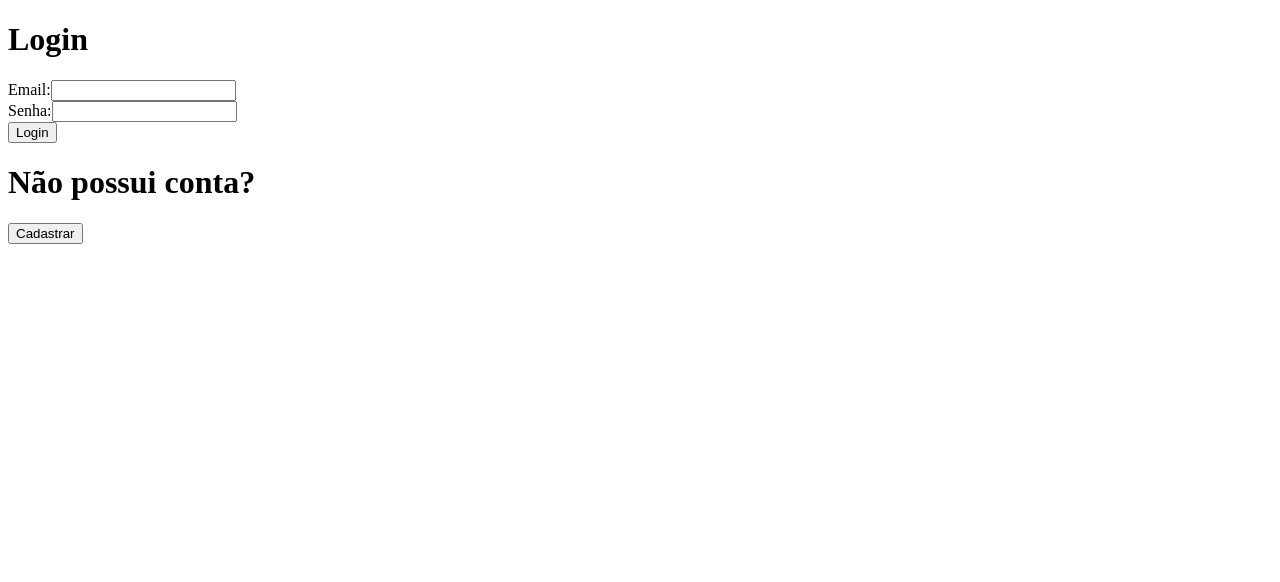
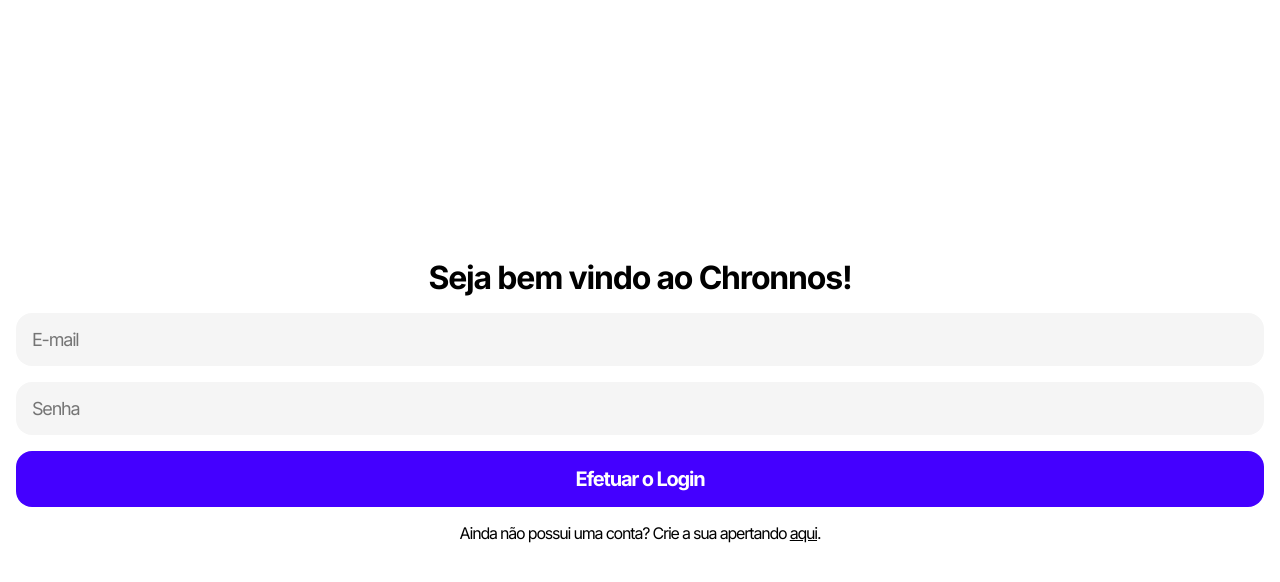
Before and after one commit to KleidsonRocha/Chronnos, a React (Vite) app in the folder FrontEnd/: page /Login in a window 1280 px wide. Shown: the top 582 px of the page. Built offline with nearby package versions, Linux system fonts and the light colour scheme.

Commit message:
Transicao inicial aos componentes para as paginas de login e cadastro, implementacao basica de estilos e da organizacao dos diretorios

```diff
--- /dev/null
+++ b/FrontEnd/src/Assets/utility.css
@@ -0,0 +1,25 @@
+@import url('https://fonts.googleapis.com/css2?family=Inter:wght@400;700&display=swap');
+
+body {
+    margin: 0;
+}
+
+* {
+    font-family: 'Inter', sans-serif;
+    letter-spacing: -0.075rem;
+    line-height: normal;
+    color: #000000;
+    transition: 0.35s cubic-bezier(0, 1, 1, 1);
+
+    h1 {
+        margin: 0;
+        font-style: bold;
+        font-weight: 700;
+    }
+
+    p {
+        margin: 0;
+        font-style: normal;
+        font-weight: 400;
+    }
+}
--- a/FrontEnd/src/Components/Cadastro.jsx
+++ b/FrontEnd/src/Components/Cadastro.jsx
@@ -1,12 +1,22 @@
+import React, { useState } from 'react';
+import ChronnosInput from './inputs-buttons/ChronnosInput/ChronnosInput';
+import ChronnosButton from './inputs-buttons/ChronnosButton/ChronnosButton';
+import MainMobile from './layouts/MainMobile/MainMobile';
+import '../pages/LoginCadastro/styles.css'
+import '../Assets/utility.css';
+
 function CadastroUsuario() {
+  const [nome, setNome] = useState('');
+  const [email, setEmail] = useState('');
+  const [senha, setSenha] = useState('');
 
   const handleSubmit = (event) => {
     event.preventDefault();
 
     const formData = {
-      nome: document.getElementById('nome').value,
-      email: document.getElementById('email').value,
-      senha: document.getElementById('senha').value
+      nome: nome,
+      email: email,
+      senha: senha
     };
 
     fetch('http://localhost:3000/usuarios/adicionarUsuario', {
@@ -27,15 +37,16 @@
   };
 
   return (
-    <form onSubmit={handleSubmit}>
-      <label htmlFor="nome">Nome:</label>
-      <input type="text" id="nome"  required /><br />
-      <label htmlFor="email">Email:</label>
-      <input type="email" id="email"  required /><br />
-      <label htmlFor="senha">Senha:</label>
-      <input type="password" id="senha" required /><br />
-      <button type="submit">Cadastrar</button>
-    </form>
+    <MainMobile className="main-mob-cent">
+      <p className="txt-instrucao">CRIAÇÃO DA CONTA</p>
+      <h1 className="txt-titulo">Insira seus dados</h1>
+      <form onSubmit={handleSubmit}>
+        <ChronnosInput type="text" placeholder="Nome completo" value={nome} onChange={(e) => setNome(e.target.value)} required className="input-default" /><br />
+        <ChronnosInput type="email" placeholder="E-mail" value={email} onChange={(e) => setEmail(e.target.value)} required className="input-default" /><br />
+        <ChronnosInput type="password" placeholder="Senha" value={senha} onChange={(e) => setSenha(e.target.value)} required className="input-default" /><br />
+        <ChronnosButton type="submit" className={"button-default"}>Criar conta</ChronnosButton>
+      </form>
+    </MainMobile>
   );
 }
 
--- a/FrontEnd/src/Components/Login.jsx
+++ b/FrontEnd/src/Components/Login.jsx
@@ -1,4 +1,9 @@
 import React, { useState } from 'react';
+import ChronnosInput from './inputs-buttons/ChronnosInput/ChronnosInput';
+import ChronnosButton from './inputs-buttons/ChronnosButton/ChronnosButton';
+import MainMobile from './layouts/MainMobile/MainMobile';
+import '../pages/LoginCadastro/styles.css'
+import '../Assets/utility.css';
 
 function Login() {
   const [email, setEmail] = useState('');
@@ -26,23 +31,14 @@
   };
 
   return (
-    <div>
-      <h1>Login</h1>
-      {error && <p>{error}</p>}
-      <div>
-        <label htmlFor="email">Email:</label>
-        <input type="email" id="email" value={email} onChange={(e) => setEmail(e.target.value)} />
-      </div>
-      <div>
-        <label htmlFor="senha">Senha:</label>
-        <input type="password" id="senha" value={senha} onChange={(e) => setSenha(e.target.value)} />
-      </div>
-      <button onClick={handleLogin}>Login</button>
-      <div>
-        <h1>Não possui conta?</h1>
-        <a href="/Cadastro"><button>Cadastrar</button></a>
-      </div>
-    </div>
+    <MainMobile className={"main-mob-cent"}>
+      <h1 className="txt-titulo">Seja bem vindo ao Chronnos!</h1>
+      {error && <p className="txt-error">{error}</p>}
+      <ChronnosInput type="email" id="email" placeholder="E-mail" value={email} onChange={(e) => setEmail(e.target.value)} className="input-default"></ChronnosInput>
+      <ChronnosInput type="password" id="senha" placeholder="Senha" value={senha} onChange={(e) => setSenha(e.target.value)} className="input-default"></ChronnosInput>
+      <ChronnosButton onClick={handleLogin} className={"button-default"}>Efetuar o Login</ChronnosButton>
+      <p className="txt-footer">Ainda não possui uma conta? Crie a sua apertando <a href="/Cadastro">aqui</a>.</p>
+    </MainMobile>
   );
 }
 
--- /dev/null
+++ b/FrontEnd/src/Components/inputs-buttons/ChronnosButton/ChronnosButton.jsx
@@ -0,0 +1,12 @@
+import React from 'react';
+import './styles.css';
+
+const ChronnosButton = ({ onClick, className, children }) => {
+  return (
+    <button onClick={onClick} className={className}>
+      {children}
+    </button>
+  );
+};
+
+export default ChronnosButton;
--- /dev/null
+++ b/FrontEnd/src/Components/inputs-buttons/ChronnosButton/styles.css
@@ -0,0 +1,64 @@
+.button-default {
+    display: flex;
+    flex-direction: row;
+    height: auto;
+    width: 100%;
+    box-sizing: border-box;
+    padding: 1rem;
+    border: none;
+    border-radius: 1rem;
+    background-color: #4400FF;
+
+    color: #ffffff;
+    font-size: 1.25rem;
+    font-style: bold;
+    font-weight: 700;
+    text-align: center;
+    justify-content: center;
+}
+
+.button-default:active{
+    font-size: 1.1rem;
+}
+
+.button-insatisfaz{
+    display: flex;
+    flex-direction: row;
+    height: auto;
+    width: 100%;
+    box-sizing: border-box;
+    padding: 1rem;
+    border: none;
+    border-radius: 1rem;
+    background-color: #808080;
+
+    color: #ffffff;
+    font-size: 1.25rem;
+    font-style: bold;
+    font-weight: 700;
+    text-align: center;
+    justify-content: center;
+}
+
+.button-perigo{
+    display: flex;
+    flex-direction: row;
+    height: auto;
+    width: 100%;
+    box-sizing: border-box;
+    padding: 1rem;
+    border: none;
+    border-radius: 1rem;
+    background-color: #ff0000;
+
+    color: #ffffff;
+    font-size: 1.25rem;
+    font-style: bold;
+    font-weight: 700;
+    text-align: center;
+    justify-content: center;
+}
+
+.button-perigo:active{
+    font-size: 1.5rem;
+}
--- /dev/null
+++ b/FrontEnd/src/Components/inputs-buttons/ChronnosInput/ChronnosInput.jsx
@@ -0,0 +1,17 @@
+import React from 'react';
+import './styles.css';
+
+const ChronnosInput = ({ type, id, placeholder, value, className, onChange }) => {
+  return (
+    <input
+      type={type}
+      id={id}
+      placeholder={placeholder}
+      value={value}
+      onChange={onChange}
+      className={className}
+    />
+  );
+};
+
+export default ChronnosInput;
--- /dev/null
+++ b/FrontEnd/src/Components/inputs-buttons/ChronnosInput/styles.css
@@ -0,0 +1,16 @@
+.input-default{
+    display: flex;
+    flex-direction: row;
+    height: auto;
+    width: 100%;
+    box-sizing: border-box;
+    padding: 1rem;
+    border: none;
+    border-radius: 1rem;
+    background-color: #f5f5f5;
+
+    font-size: 1.125rem;
+    font-style: normal;
+    font-weight: 400;
+    text-align: left;
+}
--- /dev/null
+++ b/FrontEnd/src/Components/layouts/MainMobile/MainMobile.jsx
@@ -0,0 +1,12 @@
+import React from 'react';
+import './styles.css';
+
+const MainMobile = ({className, children }) => {
+  return (
+    <div className={className}>
+      {children}
+    </div>
+  );
+};
+
+export default MainMobile;
--- /dev/null
+++ b/FrontEnd/src/Components/layouts/MainMobile/styles.css
@@ -0,0 +1,22 @@
+.main-mob {
+    display: flex;
+    flex-direction: column;
+    height: 100vh;
+    width: 100%;
+    box-sizing: border-box;
+    gap: 1rem;
+    padding: 1rem;
+    overflow-y: scroll;
+}
+
+.main-mob-cent {
+    display: flex;
+    flex-direction: column;
+    height: 100vh;
+    width: 100%;
+    box-sizing: border-box;
+    gap: 1rem;
+    padding: 1rem;
+    justify-content: center;
+    overflow-y: scroll;
+}
--- /dev/null
+++ b/FrontEnd/src/pages/LoginCadastro/styles.css
@@ -0,0 +1,37 @@
+.txt-titulo {
+    color: #000000;
+    font-size: 2rem;
+    font-style: bold;
+    text-align: center;
+    justify-content: center;
+}
+
+.txt-instrucao {
+    color: #cccccc;
+    font-size: 1rem;
+    font-style: bold;
+    font-weight: 700;
+    text-align: center;
+    justify-content: center;
+}
+
+.txt-footer {
+    color: #000000;
+    font-size: 1rem;
+    font-style: normal;
+    text-align: center;
+    justify-content: center;
+
+    a {
+        text-decoration: underline;
+        color: #000000;
+    }
+}
+
+.txt-error{
+    color: #ff0000;
+    font-size: 1rem;
+    font-style: normal;
+    text-align: center;
+    justify-content: center;
+}
```
